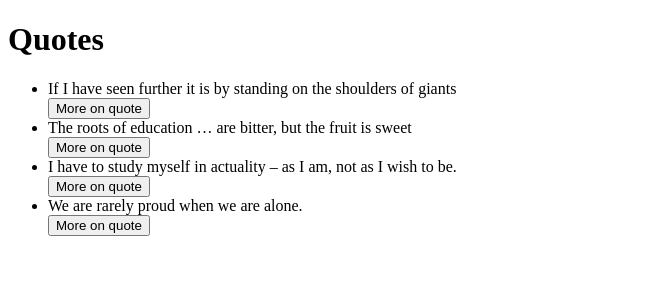
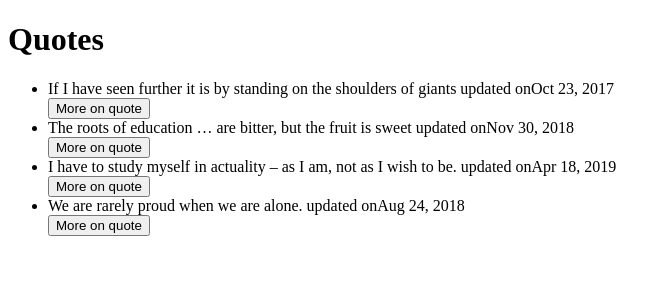
Before and after one commit to CharlesOsang017/Quotes, an Angular app: page / in a window 1280 px wide. Shown: the top 300 px of the page, without its empty margins (0-670 px from the left). Built offline with nearby package versions, Linux system fonts and the light colour scheme.

Commit message:
Created a date pipe

```diff
--- a/src/app/quote.ts
+++ b/src/app/quote.ts
@@ -1,6 +1,6 @@
 export class Quote {
-   showAuthor: boolean;
-   constructor(public id: number,public name: string, public author: string,){
+    public showAuthor: boolean;
+   constructor(public id: number,public name: string, public author: string, public completeDate: Date){
        this.showAuthor=false;
    }
 }
--- a/src/app/quote/quote.component.html
+++ b/src/app/quote/quote.component.html
@@ -1,7 +1,7 @@
   <h1>Quotes</h1>
   <ul>
       <div *ngFor='let quote of quotes; let i=index'>
-        <li appHighlight>{{quote.name}}</li>
+        <li appHighlight>{{quote.name}} updated on{{quote.completeDate|date}}</li>
           <button (click)='toggleDetails(i)'>More on quote</button>
           <app-quote-detail *ngIf='quote.showAuthor' [quote]='quote'(isComplete)='completeQuote($event,i)'></app-quote-detail>
       </div>
--- a/src/app/quote/quote.component.ts
+++ b/src/app/quote/quote.component.ts
@@ -7,10 +7,10 @@ import { Quote } from '../quote';
 })
 export class QuoteComponent implements OnInit {
   quotes: Quote[] = [
-    new Quote(1, 'If I have seen further it is by standing on the shoulders of giants', 'Sir Isaac Newton'),
-    new Quote(2, 'The roots of education … are bitter, but the fruit is sweet', 'Aristotle'),
-    new Quote(1, 'I have to study myself in actuality – as I am, not as I wish to be.', 'KRISHNAMURTI'),
-    new Quote(1, 'We are rarely proud when we are alone.', 'Voltaire'),
+    new Quote(1, 'If I have seen further it is by standing on the shoulders of giants', 'Sir Isaac Newton', new Date(2017,9,23)),
+    new Quote(2, 'The roots of education … are bitter, but the fruit is sweet', 'Aristotle', new Date(2018,10,30)),
+    new Quote(1, 'I have to study myself in actuality – as I am, not as I wish to be.', 'KRISHNAMURTI', new Date (2019,3,18)),
+    new Quote(1, 'We are rarely proud when we are alone.', 'Voltaire', new Date(2018, 7,24)),
   ];
 
   toggleDetails(index){
```
